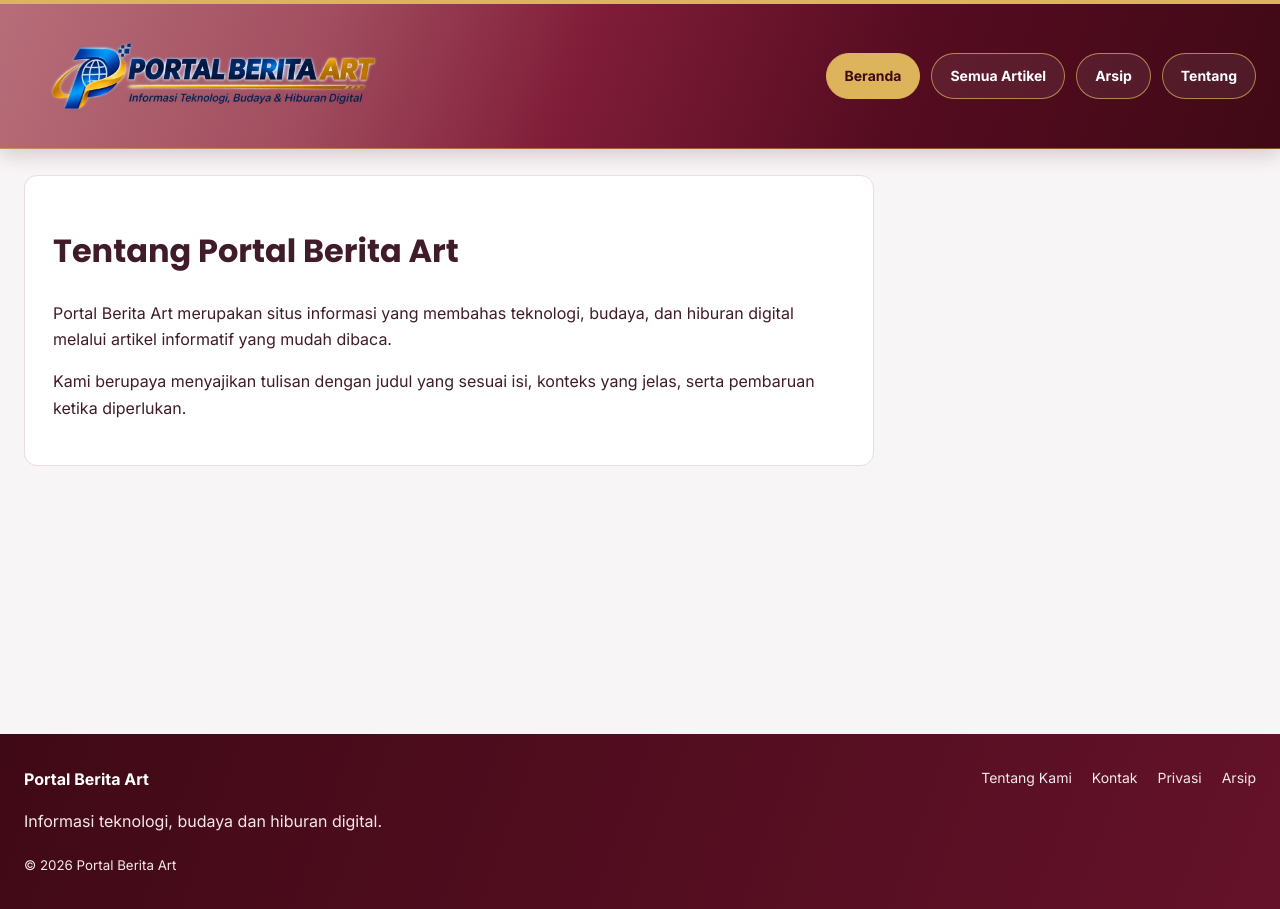
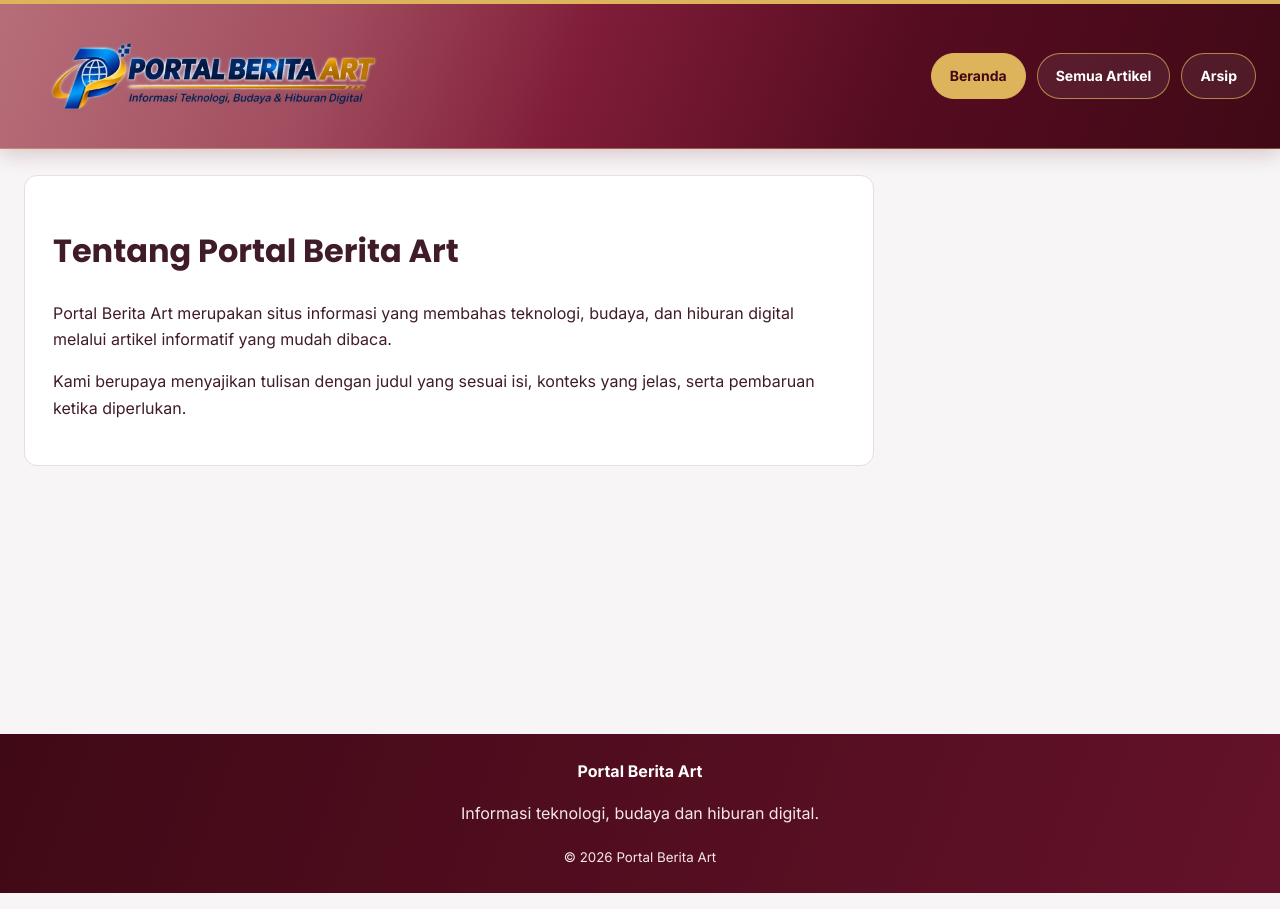
Before and after one commit to portalberita-art/portalberita-art.github.io, a Jekyll site: the page built from tentang.html, in a window 1280 px wide. Built offline with Jekyll 4.4.1, drawn with Linux system fonts in a browser that asks for light colours.

Commit message:
Update style.css

```diff
--- a/assets/css/style.css
+++ b/assets/css/style.css
@@ -252,3 +252,19 @@ h1, h2, h3, h4, h5, h6,
   .header-nav a:first-child { background:var(--gold); }
   .header-nav a:hover,.header-nav a:focus-visible { background:var(--gold-light); }
 }
+/* NAVIGASI FINAL — ICON ARSIP DAN FOOTER MINIMALIS */
+.header-nav a[href="/tentang/"],
+.header-nav a[href="/tentang"] { display:none !important; }
+.header-nav a.nav-search {
+  width:44px; height:44px; min-height:44px; padding:0;
+  display:inline-flex; align-items:center; justify-content:center;
+  border:1px solid var(--gold); border-radius:50%;
+}
+.header-nav .nav-search svg { width:22px; height:22px; }
+.footer-grid nav { display:none !important; }
+.footer-grid { justify-content:center; align-items:center; text-align:center; }
+.site-footer { padding:24px 0; }
+@media(max-width:580px) {
+  .header-nav a.nav-search { width:38px; height:38px; min-height:38px; }
+  .header-nav .nav-search svg { width:19px; height:19px; }
+}
```
